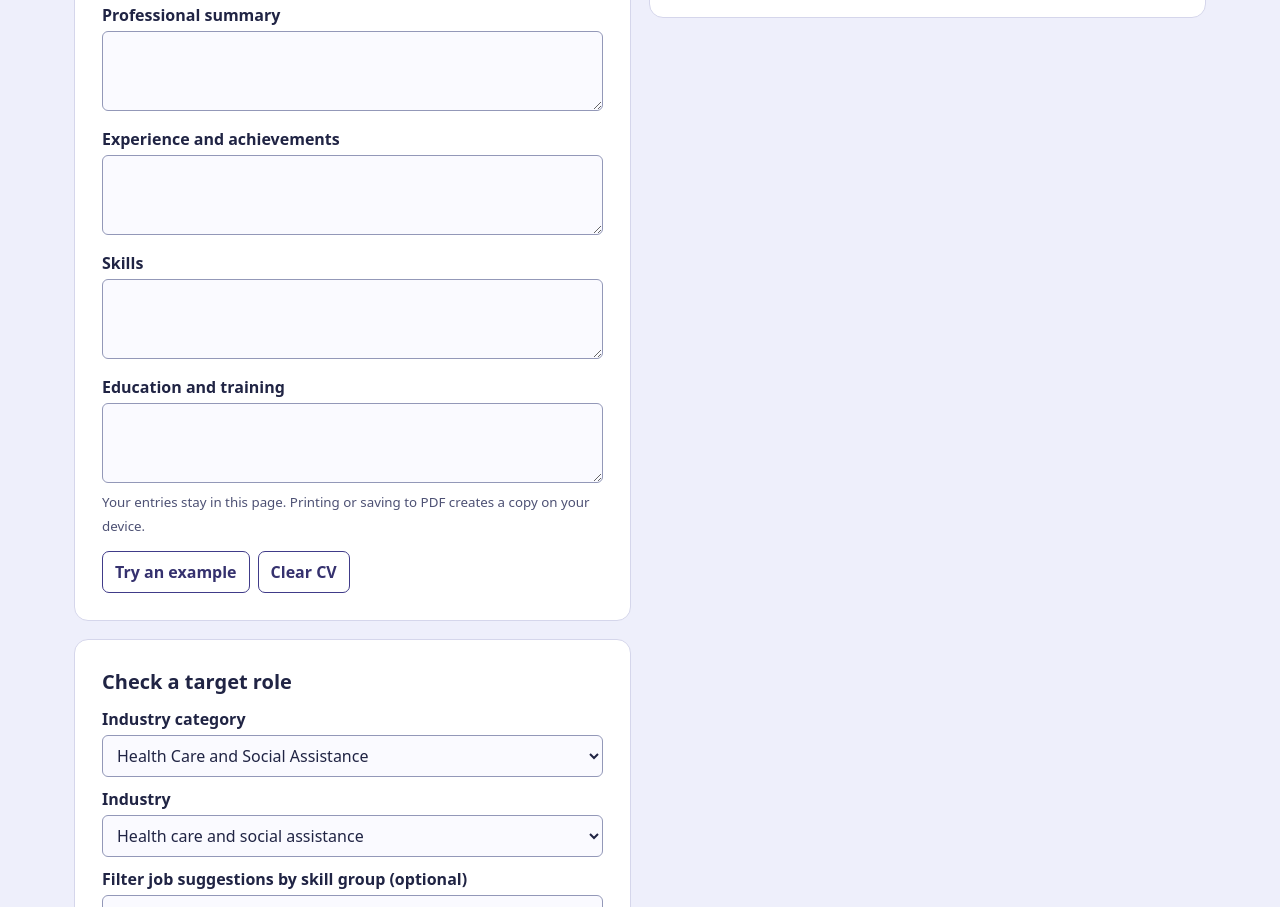
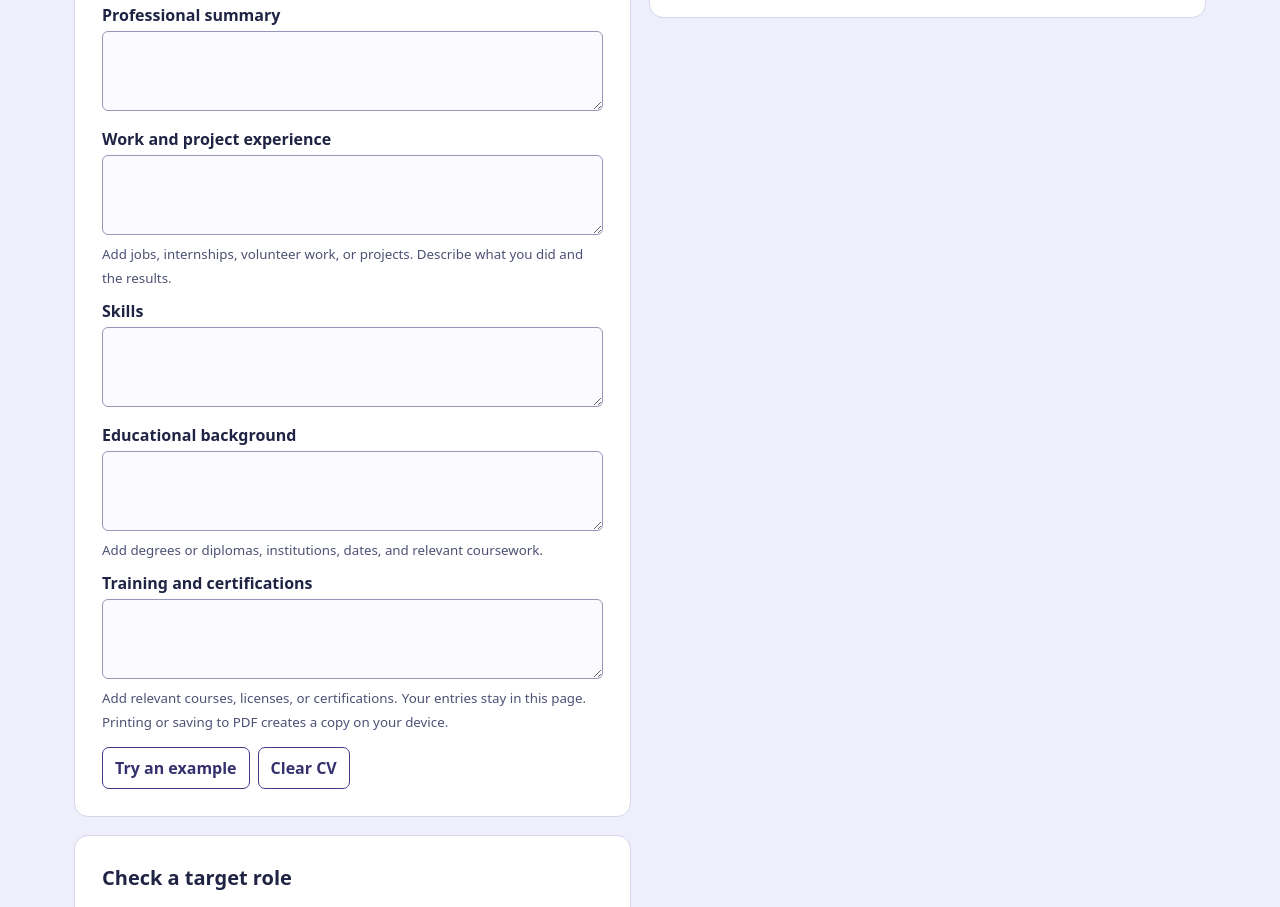
Before and after one commit to Witchayada-T/Digital-Talent, a plain HTML site: page index.html in a window 1280 px wide. Shown: the part 713-1620 px from the top of the page. Drawn offline with Linux system fonts and the light colour scheme.

Commit message:
Separate education and experience fields in résumé builder

```diff
--- a/index.html
+++ b/index.html
@@ -67,9 +67,16 @@ li { margin-bottom: 6px; overflow-wrap: anywhere; }
 <label for="candidate">Name</label><input id="candidate" autocomplete="name">
 <label for="contact">Contact details</label><input id="contact" autocomplete="email">
 <label for="summary">Professional summary</label><textarea id="summary"></textarea>
-<label for="experience">Experience and achievements</label><textarea id="experience"></textarea>
+<label for="experience">Work and project experience</label>
+<textarea id="experience" aria-describedby="experience-help"></textarea>
+<small id="experience-help">Add jobs, internships, volunteer work, or projects. Describe what you did and the results.</small>
 <label for="skills">Skills</label><textarea id="skills"></textarea>
-<label for="education">Education and training</label><textarea id="education"></textarea>
+<label for="education">Educational background</label>
+<textarea id="education" aria-describedby="education-help"></textarea>
+<small id="education-help">Add degrees or diplomas, institutions, dates, and relevant coursework.</small>
+<label for="training">Training and certifications</label>
+<textarea id="training" aria-describedby="training-help"></textarea>
+<small id="training-help">Add relevant courses, licenses, or certifications.</small>
 <small>Your entries stay in this page. Printing or saving to PDF creates a copy on your device.</small>
 <div class="actions"><button id="example" type="button" class="secondary">Try an example</button><button type="reset" class="secondary">Clear CV</button></div>
 </form>
@@ -129,7 +136,13 @@ const profiles = {
   },
 };
 const templateNames = {classic:'Classic', modern:'Modern', editorial:'Editorial', compact:'Compact'};
-const sections = {summary:'Professional summary', experience:'Experience', skills:'Skills', education:'Education and training'};
+const sections = {
+  summary: 'Professional summary',
+  experience: 'Work and project experience',
+  skills: 'Skills',
+  education: 'Educational background',
+  training: 'Training and certifications',
+};
 const industryCategories = {
   'Health Care and Social Assistance': ['Health care and social assistance'],
   'Finance, Insurance and Real Estate': ['Finance and insurance', 'Real estate and rental and leasing'],
@@ -298,6 +311,7 @@ el('example').addEventListener('click', () => {
   el('experience').value = 'Used SQL for data analysis and built Power BI dashboards to monitor service performance.';
   el('skills').value = 'SQL, Power BI, data analysis';
   el('education').value = 'BSc in Information Systems';
+  el('training').value = 'Applied Statistics Workshop';
   industryCategory.selectedIndex = 0;
   occupationGroup.value = '';
   position.value = 'Data Analyst';
```
